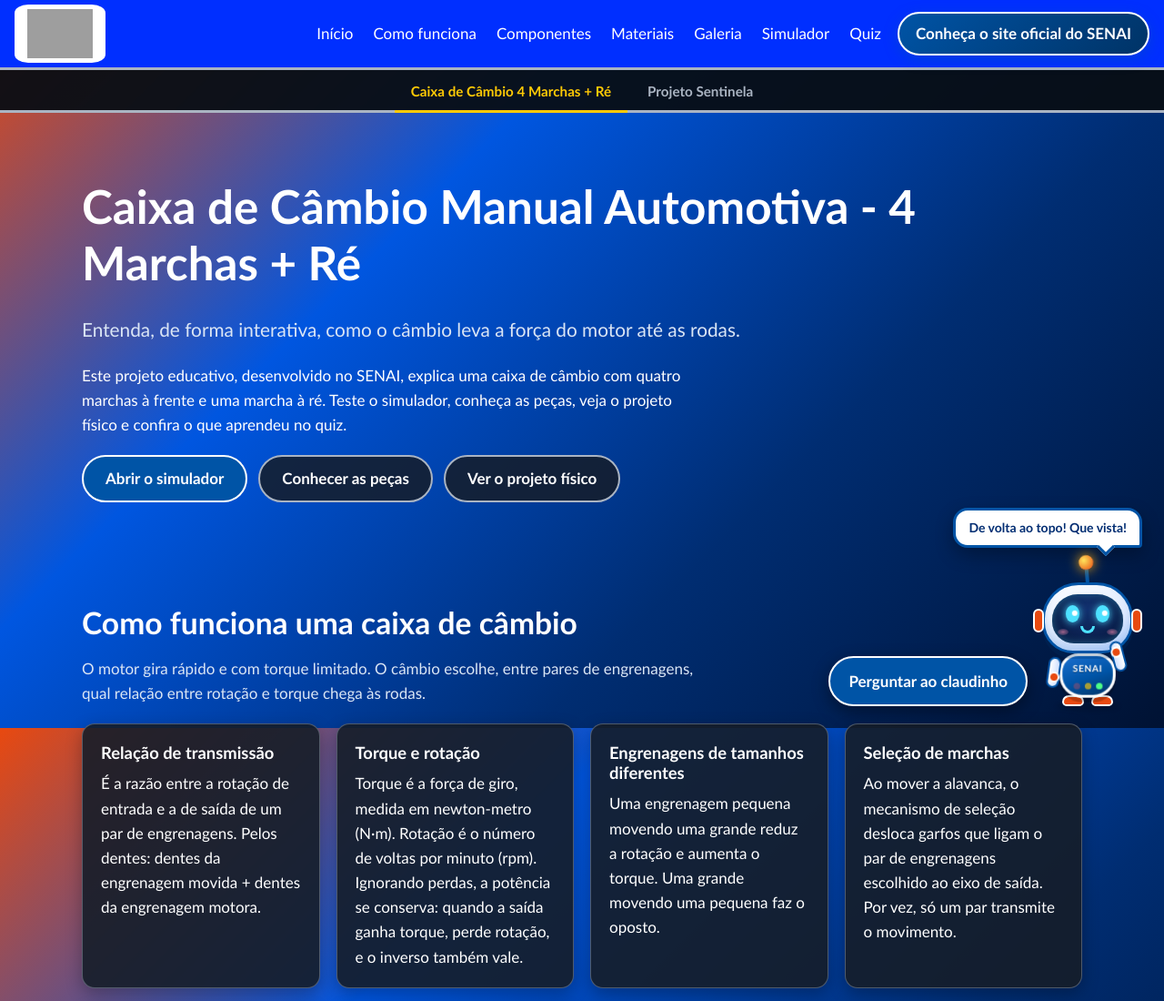
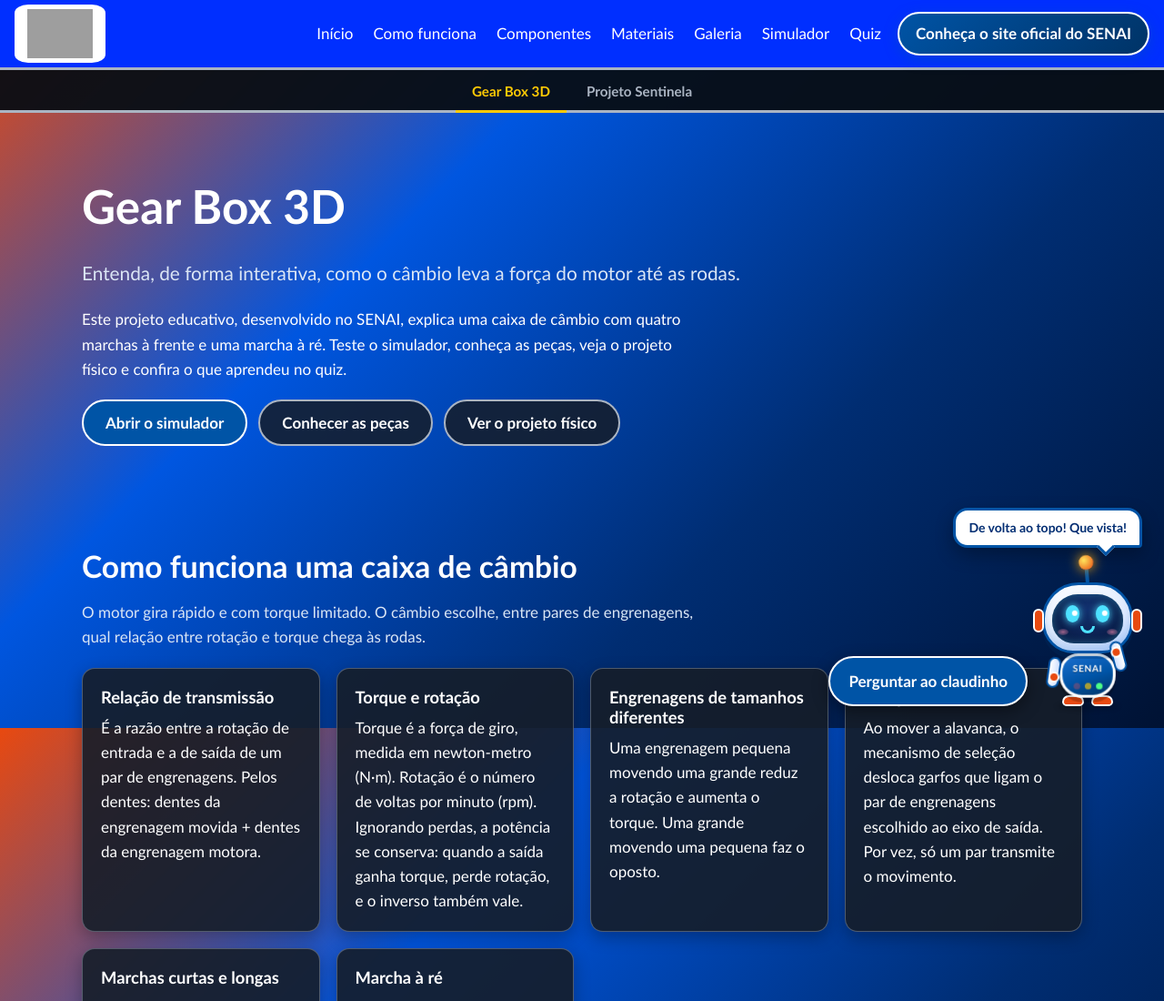
Before and after one commit to NicolasAlbrecht/Site-SENAI, a plain HTML site: page index.html in a window 1280 px wide. Shown: the top 1100 px of the page at 91% size. Drawn offline with Linux system fonts and the light colour scheme; grey boxes are pictures that could not be loaded.

Commit message:
Update title and headings to 'Gear Box 3D'

```diff
--- a/index.html
+++ b/index.html
@@ -7,7 +7,7 @@
       name="description"
       content="Site educativo sobre uma caixa de câmbio automotiva de 4 marchas + ré, projeto desenvolvido no SENAI."
     />
-    <title>Caixa de Câmbio Manual Automotiva — 4 Marchas + Ré | SENAI</title>
+    <title>Gear Box 3D | SENAI</title>
     <link rel="stylesheet" href="style.css" />
     <link rel="stylesheet" href="robo.css" />
     <script src="robo.js?v=2" defer></script>
@@ -54,7 +54,7 @@
     </header>
     <nav class="abas" aria-label="Trocar de projeto">
       <a href="index.html" class="ativa" aria-current="page"
-        >Caixa de Câmbio 4 Marchas + Ré</a
+        >Gear Box 3D</a
       >
       <a href="Sentinela.html">Projeto Sentinela</a>
     </nav>
@@ -62,7 +62,7 @@
     <main id="principal">
       <section id="inicio" class="hero">
         <div class="miolo">
-          <h1>Caixa de Câmbio Manual Automotiva - 4 Marchas + Ré</h1>
+          <h1>Gear Box 3D</h1>
           <p class="sub">
             Entenda, de forma interativa, como o câmbio leva a força do motor
             até as rodas.
```
